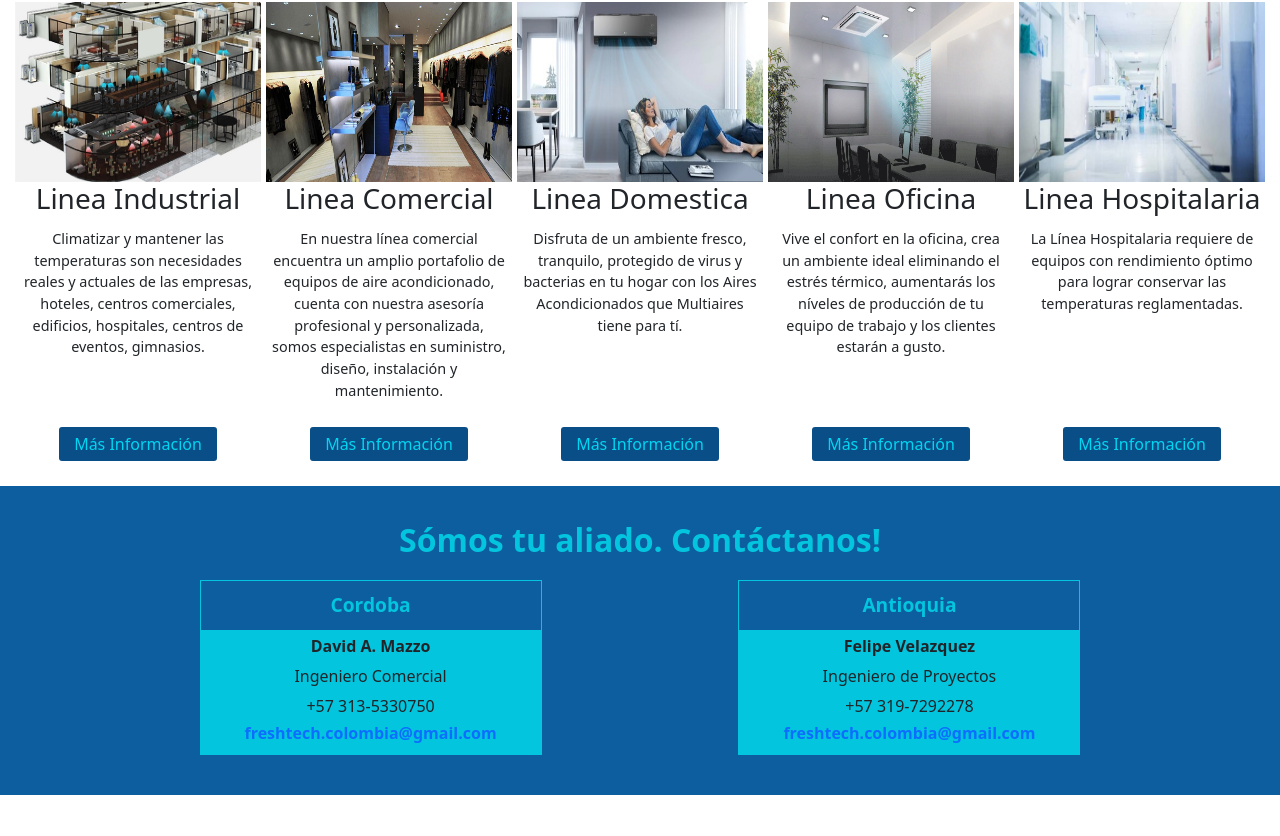
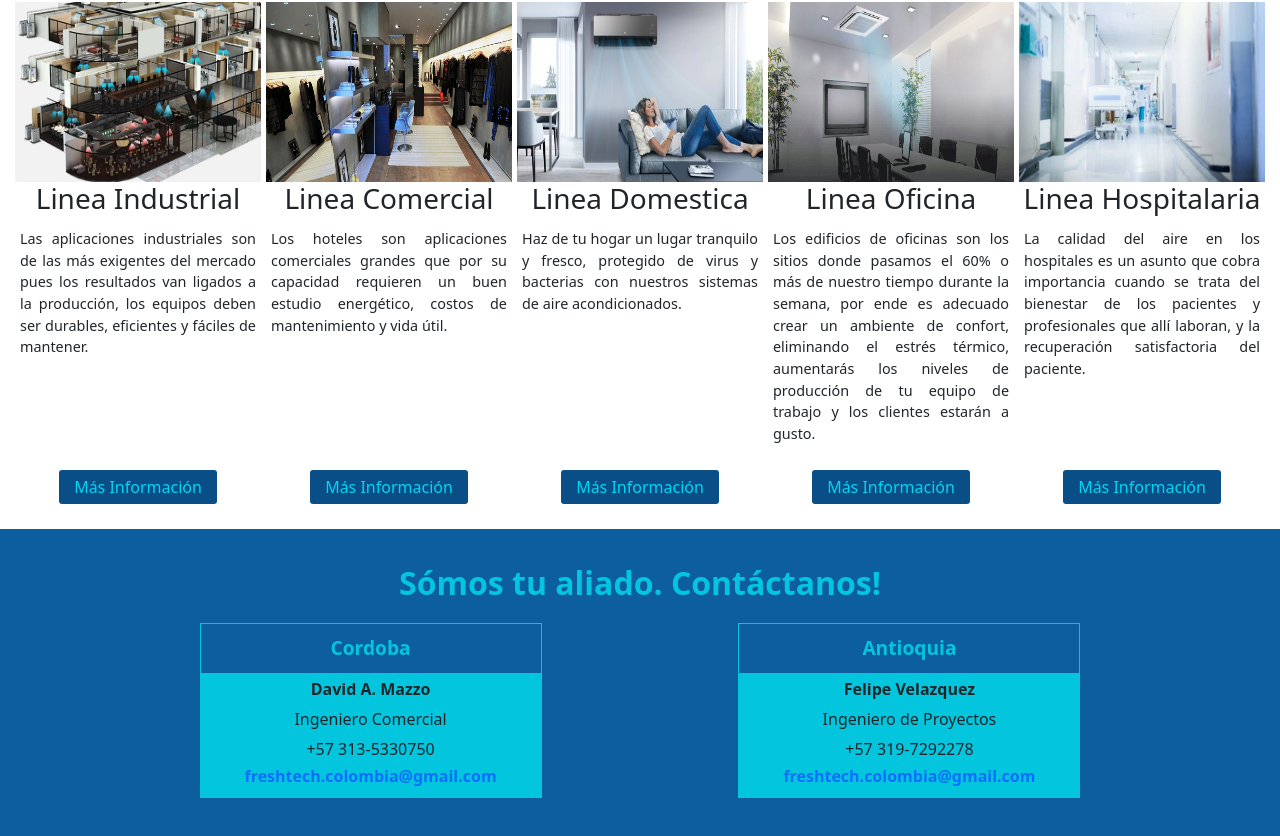
Before and after one commit to petudeveloper/freshtech-web-page, a React (Create React App) app: page /home in a window 1280 px wide. Shown: the part 1408-2244 px from the top of the page. Before the commit the page ends 2203 px from the top, so only its background shows below. Built offline with nearby package versions, Linux system fonts and the light colour scheme.

Commit message:
Update Lineas general info.

```diff
--- a/src/components/LineasTodas/Lineas.js
+++ b/src/components/LineasTodas/Lineas.js
@@ -3,11 +3,11 @@ import Card from './Card';
 
 const Lineas = () => {
   const cardsInformation = {
-    Industrial: 'Climatizar y mantener las temperaturas son necesidades reales y actuales de las empresas, hoteles, centros comerciales, edificios, hospitales, centros de eventos, gimnasios.',
-    Comercial: 'En nuestra línea comercial encuentra un amplio portafolio de equipos de aire acondicionado, cuenta con nuestra asesoría profesional y personalizada, somos especialistas en suministro, diseño, instalación y mantenimiento.',
-    Domestica: 'Disfruta de un ambiente fresco, tranquilo, protegido de virus y bacterias en tu hogar con los Aires Acondicionados que Multiaires tiene para tí.',
-    Oficina: 'Vive el confort en la oficina, crea un ambiente ideal eliminando el estrés térmico, aumentarás los níveles de producción de tu equipo de trabajo y los clientes estarán a gusto.',
-    Hospitalaria: 'La Línea Hospitalaria requiere de equipos con rendimiento óptimo para lograr conservar las temperaturas reglamentadas.',
+    Industrial: 'Las aplicaciones industriales son de las más exigentes del mercado pues los resultados van ligados a la producción, los equipos deben ser durables, eficientes y fáciles de mantener.',
+    Comercial: 'Los hoteles son aplicaciones comerciales grandes que por su capacidad requieren un buen estudio energético, costos de mantenimiento y vida útil.',
+    Domestica: 'Haz de tu hogar un lugar tranquilo y fresco, protegido de virus y bacterias con nuestros sistemas de aire acondicionados.',
+    Oficina: 'Los edificios de oficinas son los sitios donde pasamos el 60% o más de nuestro tiempo durante la semana, por ende es adecuado crear un ambiente de confort, eliminando el estrés térmico, aumentarás los niveles de producción de tu equipo de trabajo y los clientes estarán a gusto.',
+    Hospitalaria: 'La calidad del aire en los hospitales es un asunto que cobra importancia cuando se trata del bienestar de los pacientes y profesionales que allí laboran, y la recuperación satisfactoria del paciente.',
   };
 
   return (
--- a/src/components/LineasTodas/Lineas.module.css
+++ b/src/components/LineasTodas/Lineas.module.css
@@ -41,6 +41,7 @@ h3 {
   font-size: 0.9rem;
   text-align: center;
   margin-bottom: 30px;
+  text-align: justify;
 }
 
 .buttonContainer {
```
